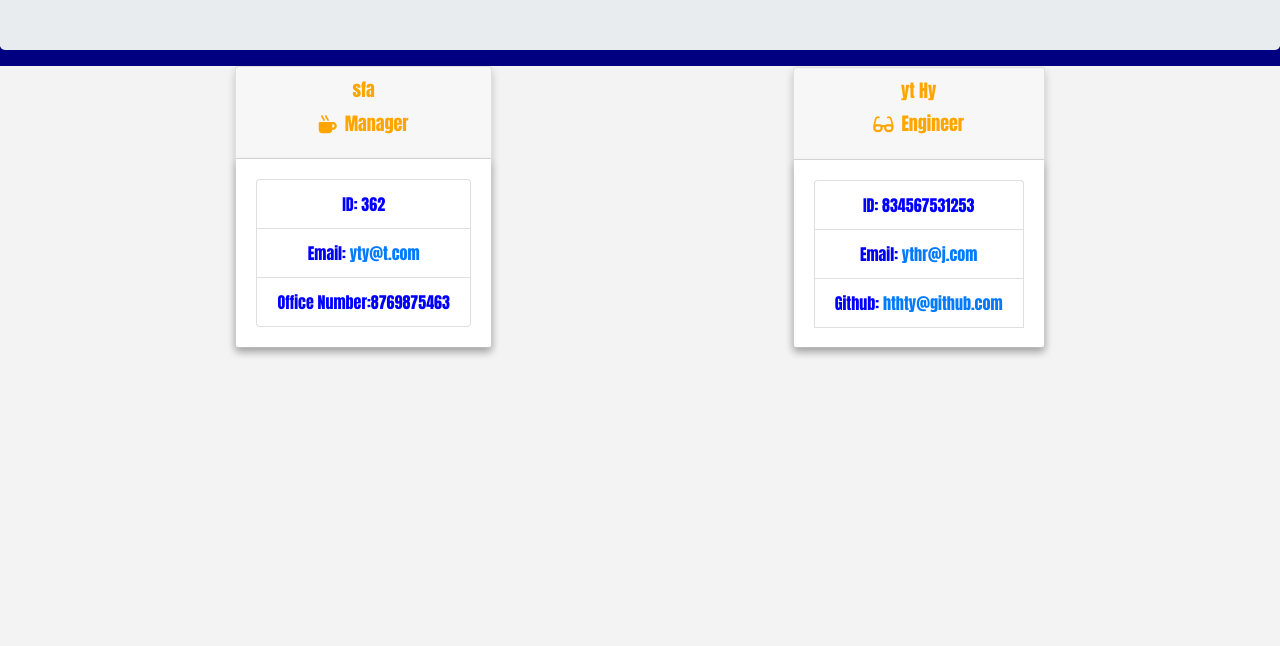
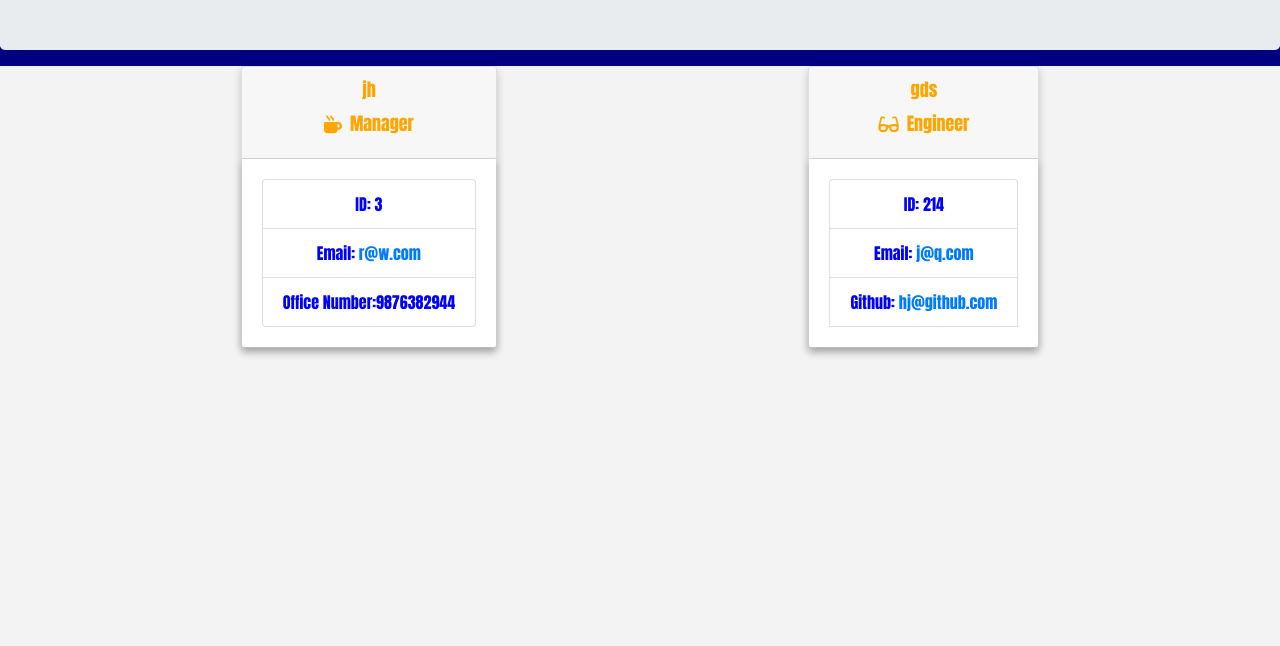
Before and after one commit to ESinclair81/Team-Pro-Gen, a website: page output/teamProfiles.html in a window 1280 px wide. Shown: the part 154-800 px from the top of the page. Drawn offline with nearby package versions, Linux system fonts and the light colour scheme; files that its build step writes are made by us from their sources.

Commit message:
Save to checkout feature/generate-page

```diff
--- a/output/teamProfiles.html
+++ b/output/teamProfiles.html
@@ -5,16 +5,16 @@
     <meta charset="UTF-8">
     <meta name="viewport" content="width=device-width, initial-scale=1.0">
     <title>Team Profile Generator</title>
-    <link rel="stylesheet" href="https://stackpath.bootstrapcdn.com/bootstrap/4.3.1/css/bootstrap.min.css" integrity="sha384-ggOyR0iXCbMQv3Xipma34MD+dH/1fQ784/j6cY/iJTQUOhcWr7x9JvoRxT2MZw1T" crossorigin="anonymous">
+    <link rel="stylesheet" href="https://stackpath.bootstrapcdn.com/bootstrap/4.4.1/css/bootstrap.min.css" integrity="sha384-Vkoo8x4CGsO3+Hhxv8T/Q5PaXtkKtu6ug5TOeNV6gBiFeWPGFN9MuhOf23Q9Ifjh" crossorigin="anonymous">
     <link rel="stylesheet" href="style.css">
-    <link rel="stylesheet" href="https://cdnjs.cloudflare.com/ajax/libs/font-awesome/5.15.2/css/all.min.css" integrity="sha512-HK5fgLBL+xu6dm/Ii3z4xhlSUyZgTT9tuc/hSrtw6uzJOvgRr2a9jyxxT1ely+B+xFAmJKVSTbpM/CuL7qxO8w==" crossorigin="anonymous" />
+    <script src="https://use.fontawesome.com/c0290c8c1c.js"></script>
 </head>
 
 <body>
     <div class="container-fluid">
         <div class="row">
             <div class="col-12 jumbotron mb-3 team-title">
-                <h1 class="text-center">This Is The Squad: My Team</h1>
+                <h1 class="text-center">This Is The Squad: My Team"</h1>
             </div>
         </div>
     </div>
@@ -24,28 +24,28 @@
 
         <div class= "card employee-card">
         <div class = "card-header">
-            <h2 class="card-title">sfa<h2>
+            <h2 class="card-title">jh<h2>
             <h3 class="card-title"><i class= "fas fa-mug-hot mr-2"></i>Manager</h3>
         </div>
             <div class ="card-body">
                 <ul class="list-group">
-                    <li class="list-group-item">ID: 362</li>
-                    <li class="list-group-item">Email: <a href="mailto:yty@t.com}">yty@t.com</a></li>
-                    <li class="list-group-item">Office Number:8769875463</li>
+                    <li class="list-group-item">ID: 3</li>
+                    <li class="list-group-item">Email: <a href="mailto:r@w.com}">r@w.com</a></li>
+                    <li class="list-group-item">Office Number:9876382944</li>
                 </ul>
             </div>
         </div>
 
         <div class= "card employee-card">
         <div class = "card-header">
-            <h2 class="card-title">yt Hy<h2>
+            <h2 class="card-title">gds<h2>
             <h3 class="card-title"><i class= "fas fa-glasses mr-2"></i>Engineer</h3>
         </div>
             <div class ="card-body">
                 <ul class="list-group">
-                    <li class="list-group-item">ID: 834567531253</li>
-                    <li class="list-group-item">Email: <a href="mailto:ythr@j.com}">ythr@j.com</a></li>
-                    <li class="list-group-item">Github: <a href="https://github.com/hthty@github.com}" target="_blank" rel="noopener noreferrer">hthty@github.com</li>
+                    <li class="list-group-item">ID: 214</li>
+                    <li class="list-group-item">Email: <a href="mailto:j@q.com}">j@q.com</a></li>
+                    <li class="list-group-item">Github: <a href="https://github.com/hj@github.com}" target="_blank" rel="noopener noreferrer">hj@github.com</li>
                 </ul>
             </div>
         </div>
```
Also changed, not shown: dist/teamProfiles.html (+1 -1 lines).
